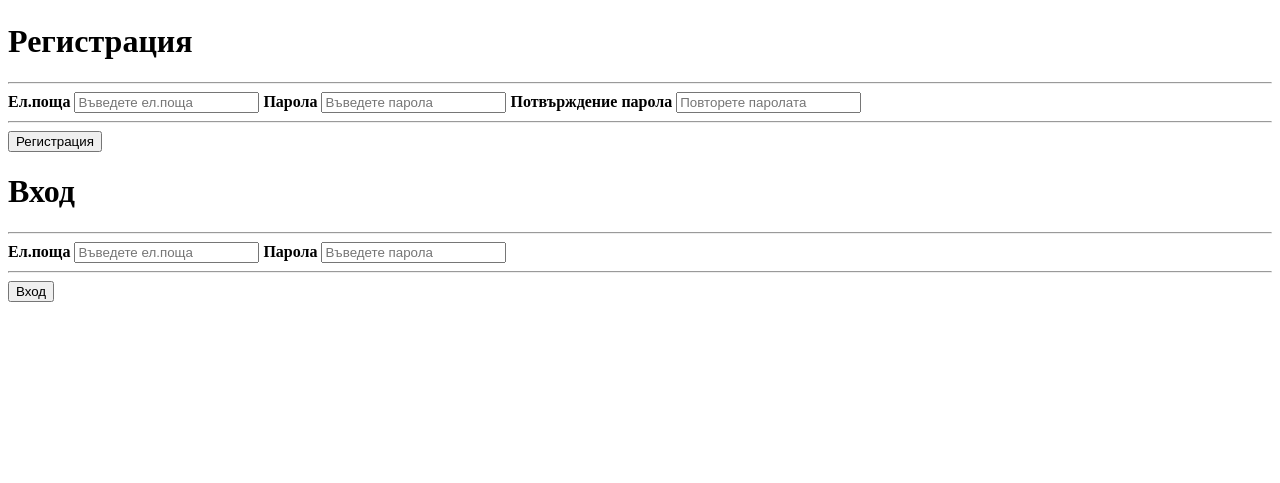
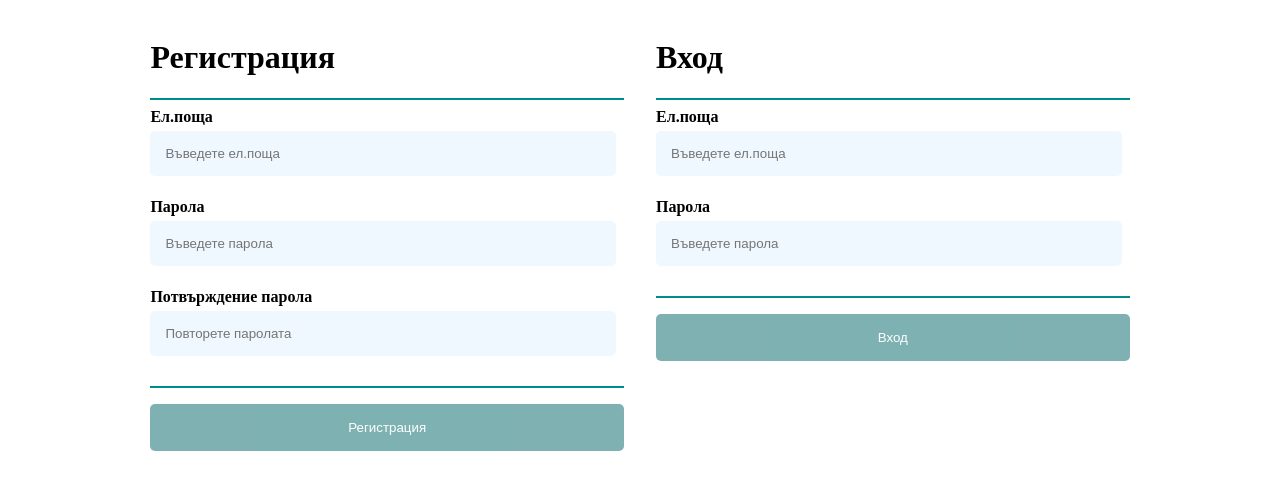
Before and after one commit to GeryZlatev/HtmlStructure, a plain HTML site: page register.html in a window 1280 px wide. Shown: the part 392-875 px from the top of the page. Before the commit the page ends 800 px from the top, so only its background shows below. Drawn offline with Linux system fonts and the light colour scheme.

Commit message:
add register styles

```diff
--- a/register.html
+++ b/register.html
@@ -4,6 +4,7 @@
     <meta charset="UTF-8">
     <meta name="viewport" content="width=device-width, initial-scale=1.0">
     <title>Register</title>
+    <link rel="stylesheet" href="./styles.css">
 </head>
 <body>
     <header>
--- /dev/null
+++ b/styles.css
@@ -0,0 +1,56 @@
+.forms-container {
+    display: flex;
+    justify-content: space-around;
+    width: 80%;
+    margin: 0px auto;
+}
+
+form {
+    width: 100%;
+}
+
+.register-container, .login-container {
+    padding: 16px;
+}
+
+input[type=text],
+input[type=password],
+input[type=email] {
+    width: 92%;
+    padding: 15px;
+    margin: 5px 0px 22px 0px;
+    display: inline-block;
+    border: none;
+    background: aliceblue;
+    border-radius: 5px;
+}
+
+input[type=text]:focus,
+input[type=password]:focus,
+input[type=email]:focus {
+    background-color: beige;
+    margin-bottom: 25pxs;
+}
+
+hr {
+    border: 1px solid darkcyan;
+    outline: none;
+}
+
+.registerbtn,
+.loginbtn {
+    background-color: cadetblue;
+    color: white;
+    padding: 16px 20px;
+    margin: 8px 0px;
+    border: none;
+    cursor: pointer;
+    width: 100%;
+    opacity: 0.8;
+    border-radius: 5px;
+}
+
+.registerbtn:hover,
+.loginbtn:hover {
+    opacity: 1;
+}
```
